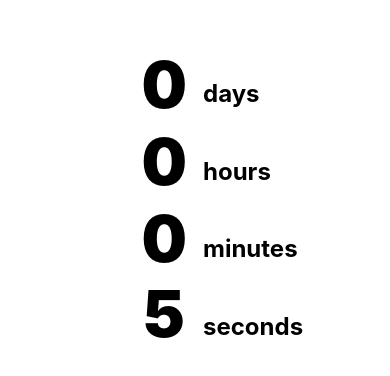
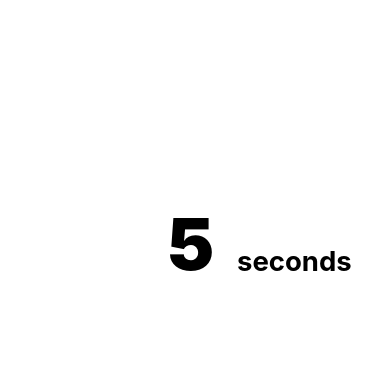
Before and after one commit to midzdotdev/lapse, a React Native app: screen / in a window 390 px wide. Shown: the part 222-598 px from the top of the page. Built offline with nearby package versions, Linux system fonts and the light colour scheme.

Commit message:
buttery smooth animations

```diff
--- a/components/DurationTicker.tsx
+++ b/components/DurationTicker.tsx
@@ -1,66 +1,82 @@
-import { DurationObject } from "../hooks/useDurationObject";
-import { StyleSheet, Text, View } from "react-native";
+import { DurationObject, Unit, unitsDesc } from "../hooks/useDurationObject";
+import { View } from "react-native";
 import { RollingNumber } from "./RollingNumber";
-import { createStyles, useTheme } from "../theme";
+import { themedStylesHook } from "../theme";
+import Animated, { LinearTransition } from "react-native-reanimated";
+import { useMemo } from "react";
+import { WithFade } from "../hoc/WithFade";
 
 export const DurationTicker = ({ duration }: { duration: DurationObject }) => {
-  const theme = useTheme();
   const styles = useStyles();
 
+  const activeUnits = useMemo<Unit[]>(() => {
+    const firstActiveIndex = unitsDesc.findIndex((unit) => duration[unit] > 0);
+    if (firstActiveIndex === -1) {
+      return [];
+    }
+
+    return unitsDesc.slice(firstActiveIndex);
+  }, [duration]);
+
   return (
-    <View style={styles.container}>
+    <Animated.View layout={LinearTransition} style={styles.container}>
       <View style={styles.valuesColumn}>
-        {(["days", "hours", "minutes", "seconds"] as const).map((unit) => (
+        {unitsDesc.map((unit) => (
           <RollingNumber
             key={unit}
-            value={duration[unit]}
-            containerStyle={{
-              alignItems: "flex-end",
-            }}
-            digitContainerStyle={{
-              borderRadius: 8,
-            }}
-            textStyle={{
-              fontSize: 64,
-              fontWeight: "900",
-              color: theme.colors.text,
-            }}
+            value={activeUnits.includes(unit) ? duration[unit] : null}
+            length={3}
+            containerStyle={styles.rollingNumberContainer}
+            textStyle={styles.rollingNumberText}
           />
         ))}
       </View>
       <View style={styles.unitsColumn}>
-        {(["days", "hours", "minutes", "seconds"] as const).map((unit) => (
-          <Text key={unit} style={styles.unitText}>
-            {unit}
-          </Text>
+        {unitsDesc.map((unit) => (
+          <WithFade key={unit} show={activeUnits.includes(unit)}>
+            {(style) => (
+              <Animated.Text style={[styles.unitText, style]}>
+                {unit}
+              </Animated.Text>
+            )}
+          </WithFade>
         ))}
       </View>
-    </View>
+    </Animated.View>
   );
 };
 
-const useStyles = createStyles((theme) => ({
+const useStyles = themedStylesHook((theme) => ({
   container: {
     flexDirection: "row",
-    justifyContent: "center",
-    gap: 16,
+    gap: 20,
+    marginBottom: "50%",
   },
   valuesColumn: {
     flex: 1,
+    flexDirection: "column",
     alignItems: "flex-end",
-    flexDirection: "column",
     justifyContent: "space-evenly",
+    gap: 10,
+  },
+  rollingNumberContainer: {
+    alignItems: "flex-end",
+  },
+  rollingNumberText: {
+    fontSize: 72,
+    fontWeight: 900,
+    color: theme.colors.text,
   },
   unitsColumn: {
-    flex: 1,
+    flex: 0.618,
     alignItems: "flex-start",
     justifyContent: "space-evenly",
     flexDirection: "column",
-    gap: 16,
+    gap: 26,
   },
   unitText: {
-    marginTop: 20,
-    fontSize: 24,
+    marginTop: 24,
+    fontSize: 27.5,
     fontWeight: "bold",
     color: theme.colors.text,
   },
--- a/components/RollingDigit.tsx
+++ b/components/RollingDigit.tsx
@@ -1,78 +1,136 @@
-import React, { useEffect } from "react";
-import { Text, StyleSheet } from "react-native";
+import React, { ComponentProps, useEffect, useState } from "react";
+import { Text, StyleSheet, View } from "react-native";
 import Animated, {
-  AnimationCallback,
+  clamp,
   Easing,
-  FadeIn,
-  LinearTransition,
   useAnimatedStyle,
   useSharedValue,
   withTiming,
 } from "react-native-reanimated";
-
-const DIGIT_ARRAY = Array.from({ length: 10 }).fill(null);
+import { TICKER_ANIMATION_DURATION } from "../constants";
 
 export const RollingDigit = ({
   digit,
+  ...transitioningDigitProps
+}: {
+  digit: number | null;
+} & Omit<ComponentProps<typeof TransitioningDigit>, "to" | "from">) => {
+  const [{ from, to }, setActive] = useState<
+    Pick<ComponentProps<typeof TransitioningDigit>, "to" | "from">
+  >({
+    from: null,
+    to: digit,
+  });
+
+  useEffect(() => {
+    if (to === digit) return;
+
+    setActive({ from: to, to: digit });
+  }, [digit]);
+
+  return (
+    <TransitioningDigit
+      key={`${from}->${to}`}
+      from={from}
+      to={to}
+      {...transitioningDigitProps}
+    />
+  );
+};
+
+export const TransitioningDigit = ({
+  from,
+  to,
   height,
   textStyle,
   containerStyle,
 }: {
-  digit: number;
+  from: number | null;
+  to: number | null;
   height: number;
-  animationCallback?: AnimationCallback;
+  containerStyle?: React.ComponentProps<typeof View>["style"];
   textStyle?: React.ComponentProps<typeof Text>["style"];
-  containerStyle?: React.ComponentProps<typeof Animated.View>["style"];
 }) => {
-  const animatedValue = useSharedValue(digit);
-  const animatedStyle = useAnimatedStyle(
-    () => ({
-      transform: [{ translateY: (animatedValue.value || 0) * height }],
-    }),
-    [height]
-  );
+  const transitionProgress = useSharedValue(0);
 
   useEffect(() => {
-    animatedValue.value = withTiming(-digit, {
-      duration: 600,
+    transitionProgress.value = withTiming(1, {
+      duration: TICKER_ANIMATION_DURATION,
       easing: Easing.elastic(1),
     });
-  }, [digit]);
+  }, []);
+
+  const viewShiftStyle = useAnimatedStyle(() => ({
+    transform: [
+      {
+        translateY: -transitionProgress.value * height,
+      },
+    ],
+  }));
+
+  const fromTextFadeOutStyle = useAnimatedStyle(() => ({
+    opacity: 1 - Easing.ease(clamp(transitionProgress.value, 0, 1)),
+  }));
+
+  const toTextFadeInStyle = useAnimatedStyle(() => ({
+    opacity: Easing.ease(clamp(transitionProgress.value, 0, 1)),
+  }));
 
   return (
-    <Animated.View
-      layout={LinearTransition}
-      entering={FadeIn}
+    <View
       style={[
         { alignItems: "center", justifyContent: "center" },
         containerStyle,
         { overflow: "hidden" },
       ]}
     >
-      <Animated.View style={[styles.digitContainer, animatedStyle]}>
-        {DIGIT_ARRAY.map((_, index) => (
-          <Text
-            key={index}
+      <Animated.View
+        style={[
+          styles.digitContainer,
+          viewShiftStyle,
+          {
+            width: height * 0.6,
+          },
+        ]}
+      >
+        {from !== null ? (
+          <Animated.Text
             style={[
               textStyle,
               {
-                position: index === 0 ? "relative" : "absolute",
-                transform: [{ translateY: (height || 0) * index }],
+                position: "absolute",
               },
+              fromTextFadeOutStyle,
             ]}
           >
-            {index}
-          </Text>
-        ))}
+            {from}
+          </Animated.Text>
+        ) : null}
+        <Animated.Text
+          style={[
+            textStyle,
+            {
+              position: "relative",
+              transform: [
+                {
+                  translateY: height,
+                },
+              ],
+            },
+            toTextFadeInStyle,
+          ]}
+        >
+          {to ?? " "}
+        </Animated.Text>
       </Animated.View>
-    </Animated.View>
+    </View>
   );
 };
 
 const styles = StyleSheet.create({
   digitContainer: {
+    overflow: "visible",
     alignItems: "center",
-    overflow: "visible",
     justifyContent: "center",
   },
 });
--- a/components/RollingNumber.tsx
+++ b/components/RollingNumber.tsx
@@ -1,17 +1,23 @@
-import { useCallback, useState } from "react";
+import { ComponentProps, useCallback, useMemo, useState } from "react";
 import { LayoutChangeEvent, StyleSheet, View } from "react-native";
-import Animated, { LinearTransition } from "react-native-reanimated";
 import { RollingDigit } from "./RollingDigit";
+
+// Inspired by: https://github.com/BouarourMohammed/react-native-animated-rolling-numbers
+// The main difference is that my solution doesn't require rendering out all possible digits
+// As a result, we can transition a digit from 9 to 0 without cycling back through all intermediate digits
+// And we're left with a seamless continuous infinite roll
 
 export const RollingNumber = ({
   value,
+  length,
   containerStyle,
   textStyle,
   digitsWrapperStyle,
   digitContainerStyle,
 }: {
-  value: number;
-  containerStyle?: React.ComponentProps<typeof Animated.View>["style"];
+  value: number | null;
+  length: number;
+  containerStyle?: React.ComponentProps<typeof View>["style"];
   textStyle?: React.ComponentProps<typeof RollingDigit>["textStyle"];
   digitsWrapperStyle?: React.ComponentProps<typeof View>["style"];
   digitContainerStyle?: React.ComponentProps<
@@ -29,26 +35,54 @@ export const RollingNumber = ({
     [height]
   );
 
+  /*
+
+  Render a fixed number of RollingDigit elements for seamless transitions
+
+  Take the example of incrementing from 9 to 10
+  We go from just a units column to a tens column + a units column
+
+  If we vary the number of RollingDigit elements based on the value:
+  The tens column becomes the previous units column, and the units column is new
+  So the tens column has the transition from 9 to 0, which should be in the units column
+
+  This can't even be fixed by using the key prop, this is the only solution.
+
+  */
+
+  const digits = useMemo<ComponentProps<typeof RollingDigit>["digit"][]>(() => {
+    if (value === null) {
+      return Array.from({ length }, () => null);
+    }
+
+    const valueDigits = `${value}`.split("").map(Number);
+
+    return [
+      ...Array.from(
+        { length: Math.max(0, length - valueDigits.length) },
+        () => null
+      ),
+      ...valueDigits,
+    ];
+  }, [value]);
+
   return (
-    <Animated.View
-      layout={LinearTransition}
-      style={[styles.container, containerStyle]}
-    >
+    <View style={[styles.container, containerStyle]}>
       <View
         style={[styles.digitsWrapper, digitsWrapperStyle]}
         onLayout={handleLayout}
       >
-        {`${value}`.split("").map((digit, index) => (
+        {digits.map((digit, index) => (
           <RollingDigit
             key={index}
-            digit={Number(digit)}
+            digit={digit}
             height={height}
             containerStyle={digitContainerStyle}
             textStyle={textStyle}
           />
         ))}
       </View>
-    </Animated.View>
+    </View>
   );
 };
 
--- /dev/null
+++ b/constants-dev.ts
@@ -0,0 +1,3 @@
+export const DEV_CONSTANTS = {
+  FORCE_INITIAL_DURATION: process.env.NODE_ENV === "development" ? null : null,
+};
--- /dev/null
+++ b/constants.ts
@@ -0,0 +1 @@
+export const TICKER_ANIMATION_DURATION = 700;
--- /dev/null
+++ b/hoc/WithFade.tsx
@@ -0,0 +1,28 @@
+import { useEffect } from "react";
+import {
+  useSharedValue,
+  useAnimatedStyle,
+  withTiming,
+} from "react-native-reanimated";
+
+export const WithFade = ({
+  show,
+  children,
+}: {
+  show: boolean;
+  children: (animatedStyle: any) => React.ReactNode;
+}) => {
+  const animationProgress = useSharedValue(0);
+
+  const fadeStyle = useAnimatedStyle(() => ({
+    opacity: animationProgress.value,
+  }));
+
+  useEffect(() => {
+    animationProgress.value = withTiming(show ? 1 : 0, {
+      duration: 300,
+    });
+  }, [show]);
+
+  return children(fadeStyle);
+};
--- a/hooks/useDurationObject.ts
+++ b/hooks/useDurationObject.ts
@@ -21,6 +21,12 @@ export const useDurationObject = (
     [now, sinceTimestamp]
   );
 
+  // For the love of God...
+  // Somebody please tell me why sinceTimestamp is sometimes 2 days into the future
+  if (sinceTimestamp && sinceTimestamp > now) {
+    return null;
+  }
+
   return durationObject;
 };
 
@@ -32,6 +38,9 @@ const DURATION_UNIT_VALUES: Record<keyof DurationObject, number> = (() => {
 
   return { days, hours, minutes, seconds };
 })();
+
+export type Unit = keyof typeof DURATION_UNIT_VALUES;
+export const unitsDesc = Object.keys(DURATION_UNIT_VALUES) as Unit[];
 
 const parseDurationObject = (durationMillis: number): DurationObject => {
   const durationObject: DurationObject = {} as DurationObject;
--- a/hooks/useLastUsedStorage.ts
+++ b/hooks/useLastUsedStorage.ts
@@ -1,20 +1,44 @@
 import AsyncStorage from "@react-native-async-storage/async-storage";
 import { useCallback, useEffect, useState } from "react";
+import { DEV_CONSTANTS } from "../constants-dev";
 
 const LAST_USED_EPOCH_KEY = "lastClosedAt";
 
-export const useLastUsedStorage = (): [
+export const useLastUsedStorage = (): ReturnType<
+  typeof _useLastUsedStorage
+> => {
+  if (DEV_CONSTANTS.FORCE_INITIAL_DURATION !== null) {
+    const [lastUsed, setLastUsed] = useState<number>(
+      Date.now() - DEV_CONSTANTS.FORCE_INITIAL_DURATION
+    );
+
+    const reset = useCallback(() => {
+      setLastUsed(Date.now() - DEV_CONSTANTS.FORCE_INITIAL_DURATION!);
+    }, []);
+
+    return [lastUsed, reset];
+  }
+
+  return _useLastUsedStorage();
+};
+
+const _useLastUsedStorage = (): [
   lastUsed: number | null,
   reset: () => void
 ] => {
   const [lastUsed, setLastUsed] = useState<number | null>(null);
 
   const reset = useCallback(async () => {
-    const now = Date.now();
-    setLastUsed(() => now);
-    await AsyncStorage.setItem(LAST_USED_EPOCH_KEY, `${now}`);
+    if (DEV_CONSTANTS.FORCE_INITIAL_DURATION) {
+      setLastUsed(Date.now() - DEV_CONSTANTS.FORCE_INITIAL_DURATION!);
+      return;
+    }
+
+    setLastUsed(Date.now());
+    await AsyncStorage.setItem(LAST_USED_EPOCH_KEY, `${Date.now()}`);
   }, []);
 
+  // On first load, load last-used timestamp from storage
   useEffect(() => {
     AsyncStorage.getItem(LAST_USED_EPOCH_KEY).then(async (value) => {
       const intValue = value !== null ? safeParseInt(value) : null;
@@ -26,7 +50,11 @@ export const useLastUsedStorage = (): [
 
       setLastUsed(intValue);
     });
-  }, []);
+  }, [reset]);
+
+  if (DEV_CONSTANTS.FORCE_INITIAL_DURATION) {
+    return [Date.now() - DEV_CONSTANTS.FORCE_INITIAL_DURATION, reset];
+  }
 
   return [lastUsed, reset];
 };
@@ -34,5 +62,5 @@ export const useLastUsedStorage = (): [
 const safeParseInt = (value: string): number | null => {
   const parsed = parseInt(value);
 
-  return Number.isInteger(parsed) ? null : parsed;
+  return Number.isInteger(parsed) ? parsed : null;
 };
--- a/screens/MainScreen.tsx
+++ b/screens/MainScreen.tsx
@@ -1,14 +1,15 @@
-import { AppState, StyleSheet, View } from "react-native";
+import { AppState, View } from "react-native";
 import { DurationTicker } from "../components/DurationTicker";
 import { useEffect } from "react";
 import { useDurationObject } from "../hooks/useDurationObject";
 import { useLastUsedStorage } from "../hooks/useLastUsedStorage";
-import { createStyles } from "../theme";
+import { themedStylesHook } from "../theme";
 
 export const MainScreen = () => {
+  const styles = useStyles();
+
   const [lastUsed, reset] = useLastUsedStorage();
-  const interval = useDurationObject(lastUsed);
-  const styles = useStyles();
+  const durationObject = useDurationObject(lastUsed);
 
   useEffect(() => {
     const subscription = AppState.addEventListener("change", (state) => {
@@ -22,18 +23,18 @@ export const MainScreen = () => {
     };
   }, [reset]);
 
-  if (interval === null) {
+  if (durationObject === null) {
     return null;
   }
 
   return (
     <View style={styles.container}>
-      <DurationTicker duration={interval} />
+      <DurationTicker duration={durationObject} />
     </View>
   );
 };
 
-const useStyles = createStyles((theme) => ({
+const useStyles = themedStylesHook((theme) => ({
   container: {
     flex: 1,
     alignItems: "center",
--- a/theme.tsx
+++ b/theme.tsx
@@ -5,8 +5,6 @@ import React, {
   useMemo,
 } from "react";
 import {
-  Appearance,
-  AppState,
   ColorSchemeName,
   ImageStyle,
   StyleSheet,
@@ -64,7 +62,7 @@ export const ThemeProvider = ({ children }: PropsWithChildren) => {
 
 export const useTheme = () => useContext(ThemeContext);
 
-export const createStyles =
+export const themedStylesHook =
   <T extends { [P in keyof T]: ViewStyle | TextStyle | ImageStyle }>(
     makeStyles: (theme: Theme) => T
   ): (() => T) =>
```
Also changed, not shown: hooks/useNow.ts (+27 -12 lines), 1 other file (tests, documents, lock files or other folders).
